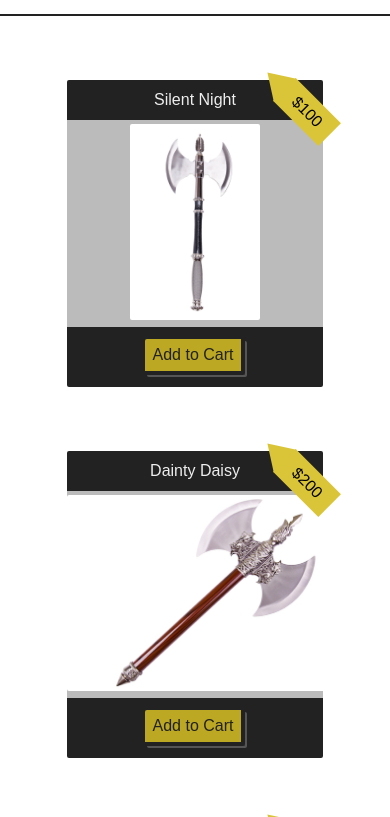
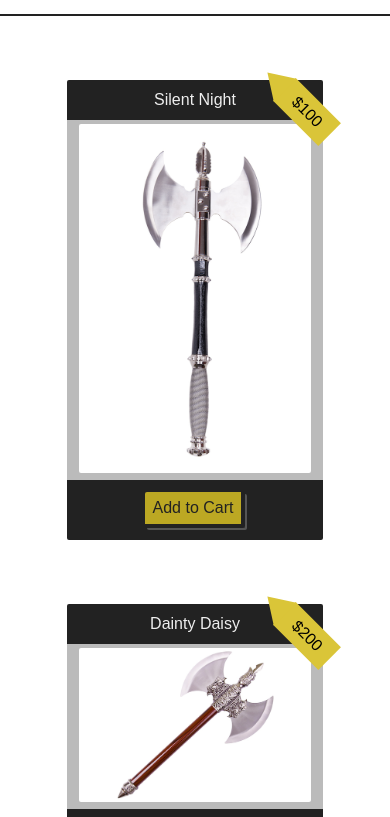
Before and after one commit to BideoWego/viking-ecommerce, a plain HTML site: page index.html in a window 390 px wide. Shown: the part 840-1657 px from the top of the page. Drawn offline with Linux system fonts and the light colour scheme.

Commit message:
Fix mobile width of product image

```diff
--- a/assets/styles/scss/_content.scss
+++ b/assets/styles/scss/_content.scss
@@ -115,6 +115,11 @@
 				float: none;
 				max-width: 256px;
 				margin: 0 auto 64px auto;
+
+				.image img {
+					max-width: 232px;
+					height: auto;
+				}
 			}
 		}
 	}
```
Also changed, not shown: assets/styles/css/style.css, 1 other file.
